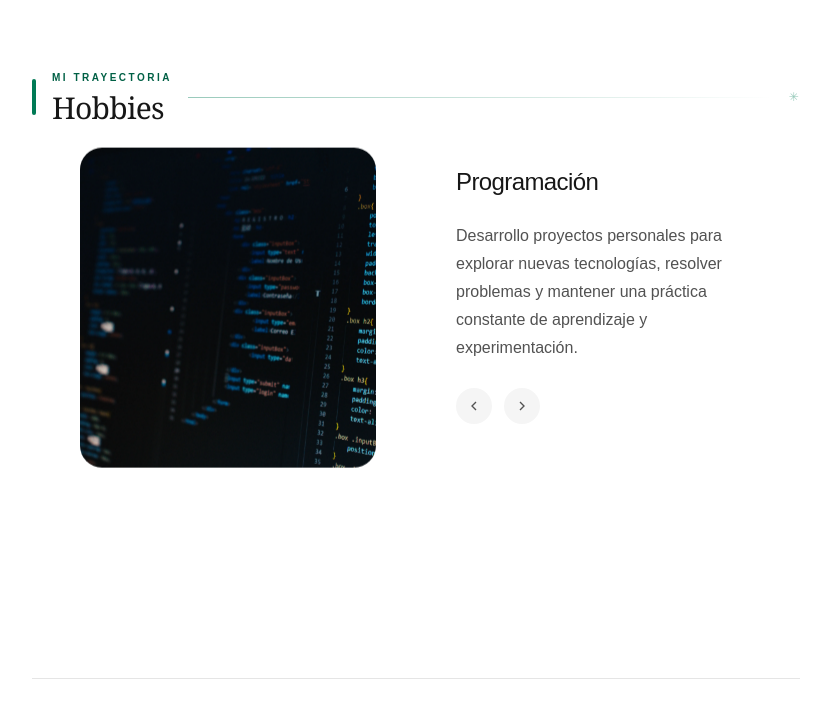
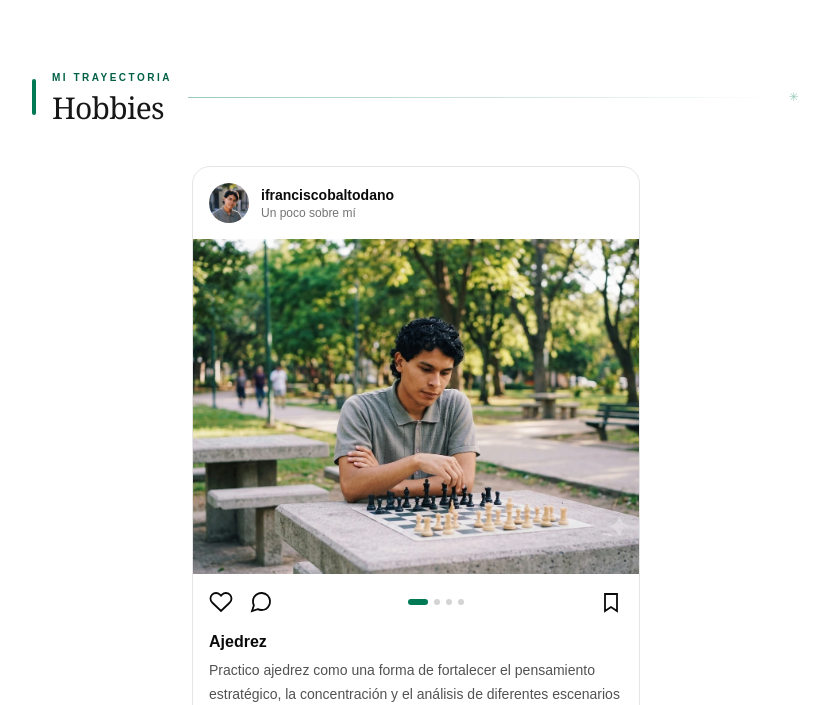
Before and after one commit to FranciscoBaltodano/FranciscoBaltodano, an Astro site: page / in a window 1280 px wide. Shown: the part 6137-6842 px from the top of the page, without its empty margins (224-1052 px from the left). Built offline with nearby package versions, Linux system fonts and the light colour scheme; Astro itself is replaced by a stand-in of ours.

Commit message:
improve hobbies

```diff
--- a/src/components/common/HobbiesCarousel.astro
+++ b/src/components/common/HobbiesCarousel.astro
@@ -9,58 +9,176 @@ interface Hobby {
 
 interface Props {
   hobbies: Hobby[]
-  autoplay?: boolean
 }
 
-const { hobbies, autoplay = false } = Astro.props
+const { hobbies } = Astro.props
 ---
 
 <div
-  class="mx-auto max-w-sm px-4 font-sans antialiased md:max-w-4xl md:px-8 lg:px-12"
+  class="mx-auto w-full max-w-md overflow-hidden rounded-2xl border border-neutral-200 bg-white dark:border-neutral-800 dark:bg-neutral-950"
   data-carousel
-  data-autoplay={autoplay}
 >
-  <div class="relative grid grid-cols-1 gap-6 md:grid-cols-2 md:gap-20">
-    <!-- Images -->
-    <div class="relative h-50 w-full md:h-80">
+  <!-- Perfil -->
+  <div class="flex items-center gap-3 p-4">
+    <img
+      src="/me.webp"
+      alt="Francisco Mejía"
+      class="h-10 w-10 rounded-full object-cover"
+    />
+    <div>
+      <p class="text-sm font-semibold">ifranciscobaltodano</p>
+      <p class="text-xs text-neutral-500">
+        <span data-lang="es">Un poco sobre mí</span>
+        <span data-lang="en">A little about me</span>
+      </p>
+    </div>
+  </div>
+
+  <!-- Imágenes -->
+  <div
+    class="group relative aspect-[4/3] overflow-hidden bg-neutral-100 dark:bg-neutral-900"
+    data-slider
+  >
     {
       hobbies.map((hobby, index) => (
-          <div
-            class:list={[
-              "hobby-image absolute inset-0 origin-bottom",
-              index === 0 && "is-active",
-            ]}
-            data-index={index}
-          >
         <img
           src={hobby.img}
           alt={hobby.name}
-              width="500"
-              height="500"
+          class="hobby-image absolute inset-0 h-full w-full object-cover"
+          hidden={index !== 0}
           draggable="false"
-              loading={"lazy"}
-              class="h-full w-full rounded-3xl object-cover object-center"
         />
+      ))
+    }
+
+    <!-- Indicadores de navegación para escritorio -->
+    <div
+      class="pointer-events-none absolute inset-0 hidden items-center justify-between px-3 md:flex"
+    >
+      <span
+        class="flex h-8 w-8 items-center justify-center rounded-full bg-black/40 text-white opacity-0 transition-opacity group-hover:opacity-100"
+      >
+        <svg
+          viewBox="0 0 24 24"
+          class="h-5 w-5"
+          fill="none"
+          stroke="currentColor"
+          stroke-width="2"
+        >
+          <path d="m15 18-6-6 6-6"></path>
+        </svg>
+      </span>
+      <span
+        class="flex h-8 w-8 items-center justify-center rounded-full bg-black/40 text-white opacity-0 transition-opacity group-hover:opacity-100"
+      >
+        <svg
+          viewBox="0 0 24 24"
+          class="h-5 w-5"
+          fill="none"
+          stroke="currentColor"
+          stroke-width="2"
+        >
+          <path d="m9 18 6-6-6-6"></path>
+        </svg>
+      </span>
     </div>
+  </div>
+
+  <!-- Acciones y puntos -->
+  <div class="flex items-center justify-between px-4 pt-4">
+    <div class="flex items-center gap-4">
+      <!-- Me gusta -->
+      <button
+        type="button"
+        data-like
+        aria-label="Me gusta"
+        aria-pressed="false"
+        class="transition-colors"
+      >
+        <svg
+          viewBox="0 0 24 24"
+          class="h-6 w-6"
+          fill="none"
+          stroke="currentColor"
+          stroke-width="1.8"
+        >
+          <path
+            d="M20.8 4.6a5.5 5.5 0 0 0-7.8 0L12 5.7l-1.1-1.1a5.5 5.5 0 0 0-7.8 7.8l1.1 1.1L12 21l7.8-7.5 1.1-1.1a5.5 5.5 0 0 0-.1-7.8Z"
+          ></path>
+        </svg>
+      </button>
+
+      <!-- Comentario -->
+      <button
+        type="button"
+        data-comment
+        aria-label="Comentario"
+        class="transition-colors"
+      >
+        <svg
+          viewBox="0 0 24 24"
+          class="h-6 w-6"
+          fill="none"
+          stroke="currentColor"
+          stroke-width="1.8"
+        >
+          <path
+            d="M21 11.5a8.4 8.4 0 0 1-.9 3.8 8.5 8.5 0 0 1-7.6 4.7 8.4 8.4 0 0 1-3.8-.9L3 21l1.9-5.7a8.4 8.4 0 0 1-.9-3.8A8.5 8.5 0 0 1 8.7 3.9a8.4 8.4 0 0 1 3.8-.9h.5a8.5 8.5 0 0 1 8 8v.5Z"
+          ></path>
+        </svg>
+      </button>
+    </div>
+
+    <!-- Puntos -->
+    <div class="flex items-center gap-1.5">
+      {
+        hobbies.map((_, index) => (
+          <button
+            type="button"
+            data-dot={index}
+            aria-label={`Ir al hobby ${index + 1}`}
+            aria-current={index === 0 ? "true" : "false"}
+            class:list={[
+              "h-1.5 rounded-full transition-all",
+              index === 0
+                ? "w-5 bg-emerald-700 dark:bg-emerald-400"
+                : "w-1.5 bg-neutral-300 dark:bg-neutral-700",
+            ]}
+          />
         ))
       }
     </div>
 
-    <!-- Content -->
-    <div class="flex flex-col">
-      <div class="hobby-content-wrapper">
+    <!-- Guardar -->
+    <button
+      type="button"
+      data-save
+      aria-label="Guardar"
+      aria-pressed="false"
+      class="transition-colors"
+    >
+      <svg
+        viewBox="0 0 24 24"
+        class="h-6 w-6"
+        fill="none"
+        stroke="currentColor"
+        stroke-width="1.8"
+      >
+        <path d="M6 4h12v17l-6-4-6 4V4Z"></path>
+      </svg>
+    </button>
+  </div>
+
+  <!-- Descripción -->
+  <div class="px-4 pt-4 pb-5">
     {
       hobbies.map((hobby, index) => (
-            <div
-              class:list={["hobby-content", index === 0 && "is-active"]}
-              data-index={index}
-            >
-              <h3 class="text-2xl font-medium tracking-tight text-neutral-900 dark:text-white">
+        <div class="hobby-content" hidden={index !== 0}>
+          <h3 class="text-base font-semibold">
             <span data-lang="es">{hobby.name}</span>
             <span data-lang="en">{hobby.name_en}</span>
           </h3>
-
-              <p class="mt-6 text-base leading-7 text-neutral-600 dark:text-neutral-400">
+          <p class="mt-1 text-sm leading-6 text-neutral-600 dark:text-neutral-400">
             <span data-lang="es">{hobby.description}</span>
             <span data-lang="en">{hobby.description_en}</span>
           </p>
@@ -68,136 +186,111 @@ const { hobbies, autoplay = false } = Astro.props
       ))
     }
   </div>
-
-      <!-- Controls -->
-      <div class="mt-8 flex gap-3">
-        <button
-          type="button"
-          data-prev
-          aria-label="Previous hobby"
-          class="group flex h-9 w-9 items-center justify-center rounded-full bg-neutral-100 transition-colors hover:bg-emerald-100 dark:bg-neutral-800 dark:hover:bg-neutral-700"
-        >
-          <svg
-            viewBox="0 0 24 24"
-            fill="none"
-            stroke="currentColor"
-            stroke-width="2"
-            class="h-4 w-4 text-neutral-600 transition-transform duration-300 group-hover:-translate-x-0.5 dark:text-neutral-300"
-            aria-hidden="true"
-          >
-            <path d="m15 18-6-6 6-6"></path>
-          </svg>
-        </button>
-
-        <button
-          type="button"
-          data-next
-          aria-label="Next hobby"
-          class="group flex h-9 w-9 items-center justify-center rounded-full bg-neutral-100 transition-colors hover:bg-emerald-100 dark:bg-neutral-800 dark:hover:bg-neutral-700"
-        >
-          <svg
-            viewBox="0 0 24 24"
-            fill="none"
-            stroke="currentColor"
-            stroke-width="2"
-            class="h-4 w-4 text-neutral-600 transition-transform duration-300 group-hover:translate-x-0.5 dark:text-neutral-300"
-            aria-hidden="true"
-          >
-            <path d="m9 18 6-6-6-6"></path>
-          </svg>
-        </button>
-      </div>
-    </div>
-  </div>
 </div>
 
 <script>
-  const carousels = document.querySelectorAll("[data-carousel]")
-
-  carousels.forEach((carousel) => {
+  document.querySelectorAll("[data-carousel]").forEach((carousel) => {
     const images = carousel.querySelectorAll(".hobby-image")
     const contents = carousel.querySelectorAll(".hobby-content")
-    const prev = carousel.querySelector("[data-prev]")
-    const next = carousel.querySelector("[data-next]")
-
-    if (!images.length || !contents.length) return
+    const dots = carousel.querySelectorAll("[data-dot]")
+    const slider = carousel.querySelector("[data-slider]")
+    const like = carousel.querySelector("[data-like]")
+    const save = carousel.querySelector("[data-save]")
+    const comment = carousel.querySelector("[data-comment]")
 
     let active = 0
-    let interval
+    let startX = 0
 
-    const show = (index) => {
+    function show(index) {
+      if (!images.length) return
+
       active = (index + images.length) % images.length
 
       images.forEach((image, i) => {
-        image.classList.toggle("is-active", i === active)
+        image.hidden = i !== active
       })
 
       contents.forEach((content, i) => {
-        content.classList.toggle("is-active", i === active)
+        content.hidden = i !== active
+      })
+
+      dots.forEach((dot, i) => {
+        const selected = i === active
+
+        dot.setAttribute("aria-current", String(selected))
+        dot.classList.toggle("w-5", selected)
+        dot.classList.toggle("w-1.5", !selected)
+        dot.classList.toggle("bg-emerald-700", selected)
+        dot.classList.toggle("dark:bg-emerald-400", selected)
+        dot.classList.toggle("bg-neutral-300", !selected)
+        dot.classList.toggle("dark:bg-neutral-700", !selected)
       })
     }
 
-    prev?.addEventListener("click", () => {
-      show(active - 1)
+    // Navegación por puntos
+    dots.forEach((dot, index) => {
+      dot.addEventListener("click", () => show(index))
     })
 
-    next?.addEventListener("click", () => {
-      show(active + 1)
+    // Navegación por clic en la imagen
+    slider.addEventListener("click", (event) => {
+      const bounds = slider.getBoundingClientRect()
+      const clickedRight = event.clientX > bounds.left + bounds.width / 2
+
+      show(active + (clickedRight ? 1 : -1))
     })
 
-    if (carousel.dataset.autoplay === "true" && images.length > 1) {
-      interval = setInterval(() => {
-        show(active + 1)
-      }, 5000)
+    // Navegación táctil
+    slider.addEventListener(
+      "touchstart",
+      (event) => {
+        startX = event.touches[0].clientX
+      },
+      { passive: true }
+    )
+
+    slider.addEventListener(
+      "touchend",
+      (event) => {
+        const difference = event.changedTouches[0].clientX - startX
+
+        if (Math.abs(difference) > 40) {
+          show(active + (difference < 0 ? 1 : -1))
         }
+      },
+      { passive: true }
+    )
 
-    window.addEventListener("beforeunload", () => {
-      if (interval) {
-        clearInterval(interval)
-      }
+    // Me gusta
+    like.addEventListener("click", () => {
+      const liked = like.getAttribute("aria-pressed") !== "true"
+      const icon = like.querySelector("svg")
+
+      like.setAttribute("aria-pressed", String(liked))
+      icon.classList.toggle("text-red-500", liked)
+      icon.classList.toggle("fill-red-500", liked)
     })
+
+    // Guardar
+    save.addEventListener("click", () => {
+      const saved = save.getAttribute("aria-pressed") !== "true"
+      const icon = save.querySelector("svg")
+
+      save.setAttribute("aria-pressed", String(saved))
+      icon.classList.toggle("text-emerald-600", saved)
+      icon.classList.toggle("fill-emerald-600", saved)
+    })
+
+    // Comentario
+    comment.addEventListener("click", () => {
+      comment.querySelector("svg").classList.toggle("text-emerald-600")
+    })
+
+    show(0)
   })
 </script>
 
 <style>
-  .hobby-image {
-    opacity: 0;
-    pointer-events: none;
-    transform: scale(0.9) rotate(-4deg);
-    transition:
-      opacity 0.4s ease-in-out,
-      transform 0.4s ease-in-out;
-  }
-
-  .hobby-image.is-active {
-    opacity: 1;
-    pointer-events: auto;
-    transform: scale(1) rotate(0deg);
-    animation: hobby-float 5s ease-in-out infinite;
-  }
-
-  .hobby-content-wrapper {
-    position: relative;
-    min-height: 190px;
-  }
-
-  .hobby-content {
-    position: absolute;
-    inset: 0;
-    opacity: 0;
-    pointer-events: none;
-    transform: translateY(20px);
-    transition:
-      opacity 0.2s ease-in-out,
-      transform 0.2s ease-in-out;
-  }
-
-  .hobby-content.is-active {
-    opacity: 1;
-    pointer-events: auto;
-    transform: translateY(0);
-  }
-
   [data-lang="en"] {
     display: none;
   }
@@ -210,22 +303,13 @@ const { hobbies, autoplay = false } = Astro.props
     display: inline;
   }
 
-  @keyframes hobby-float {
-    0%,
-    100% {
-      transform: scale(1) translateY(0) rotate(0deg);
+  [data-slider] {
+    touch-action: pan-y;
+    user-select: none;
+    cursor: pointer;
   }
 
-    50% {
-      transform: scale(1) translateY(-20px) rotate(0deg);
-    }
-  }
-
-  @media (prefers-reduced-motion: reduce) {
-    .hobby-image,
-    .hobby-content {
-      transition: none;
-      animation: none;
-    }
+  [data-slider] img {
+    pointer-events: none;
   }
 </style>
--- a/src/components/common/Navbar.astro
+++ b/src/components/common/Navbar.astro
@@ -5,7 +5,7 @@ import LanguageToggle from "../ui/LanguageToggle.astro"
 ---
 
 <nav
-  class="sticky top-0 z-50 w-full border-b border-border/40 bg-background/95 backdrop-blur supports-[backdrop-filter]:bg-background/60"
+  class="sticky top-0 z-50 w-full border-b border-border/40 bg-background/95 backdrop-blur supports-backdrop-filter:bg-background/60"
 >
   <div class="flex h-18 items-center px-6">
     <div class="mr-4 hidden md:flex">
```
Lines whose indentation alone changed are shown as unchanged.
